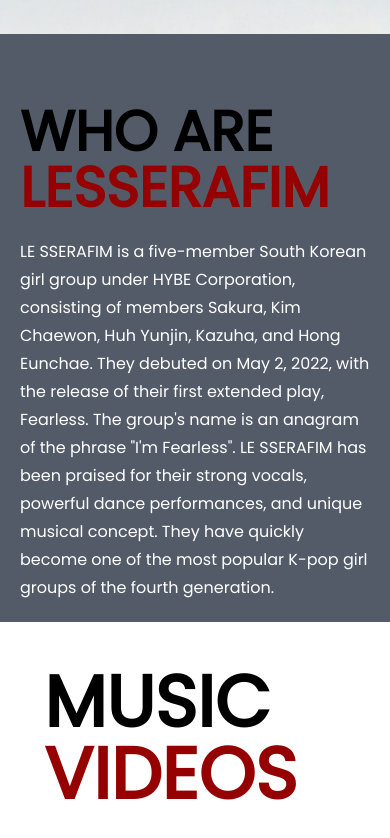
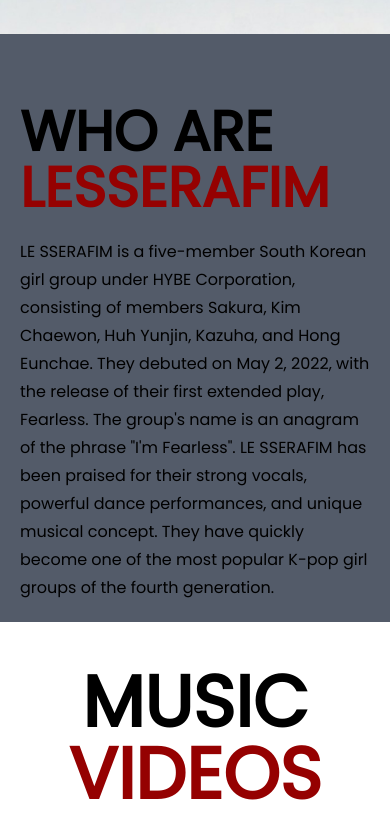
Before and after one commit to Angelo-misuhara/Lesserafim, a React (Vite) app: page / in a window 390 px wide. Shown: the part 810-1648 px from the top of the page. Built offline with nearby package versions, Linux system fonts and the light colour scheme; a web font is replaced by a local one.

Commit message:
fix align text

```diff
--- a/src/App.css
+++ b/src/App.css
@@ -99,6 +99,9 @@
   #asdasda{
     height: auto;
   }
+  #musicvvids{
+    text-align: center;
+  }
   #musicvideo{
     display: flex;
     justify-content: center;
--- a/src/Layout/Aboutlese.jsx
+++ b/src/Layout/Aboutlese.jsx
@@ -5,7 +5,7 @@
    <div className="bg-[#535B69] h-auto w-auto grid place-items-center overflow-hidden ">
      <div className="break-words  grid place-items-center  p-9" id="lesepad">
      <h1 className="text-9xl break-words font-black" id="LESSERAFIM">WHO ARE <span className="text-[#950101]">LESSERAFIM</span></h1>
-     <p className="text-2xl break-words text-white ">
+     <p className="text-2xl break-words ">
 LE SSERAFIM is a five-member South Korean girl group under HYBE Corporation, consisting of members Sakura, Kim Chaewon, Huh Yunjin, Kazuha, and Hong Eunchae. They debuted on May 2, 2022, with the release of their first extended play, Fearless. The group's name is an anagram of the phrase "I'm Fearless".
 
 LE SSERAFIM has been praised for their strong vocals, powerful dance performances, and unique musical concept. They have quickly become one of the most popular K-pop girl groups of the fourth generation.</p>
--- a/src/Layout/Individual.jsx
+++ b/src/Layout/Individual.jsx
@@ -4,7 +4,7 @@
     <>
       <div className="p-11 pb-11 h-screen" id="asdasda">
         <div className="flex flex-row justify-center items-center">
-          <h1 className="text-7xl break-words font-black">
+          <h1 className="text-7xl break-words font-black" id="musicvvids">
             MUSIC <span className="text-[#950101]">VIDEOS</span>
           </h1>
         </div>
```
